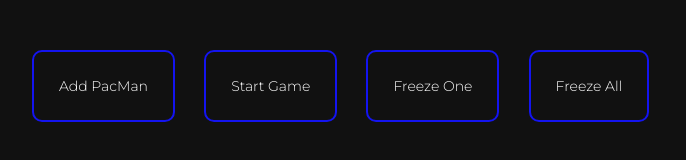
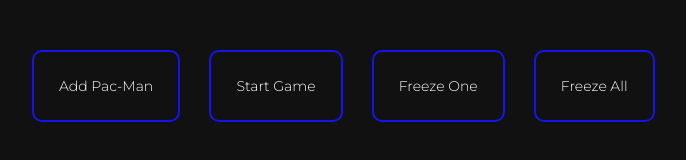
Before and after one commit to tylerthejester/PacMen-Exercise, a plain HTML site: page index.html in a window 1280 px wide. Shown: the whole page, without its empty margins (26-712 px from the left). Drawn offline with Linux system fonts and the light colour scheme.

Commit message:
Update index.html

```diff
--- a/index.html
+++ b/index.html
@@ -54,7 +54,7 @@
 
 <body>
     <div id='game'>
-        <button onclick='makeOne()' width='200' height='30'>Add PacMan</button>
+        <button onclick='makeOne()' width='200' height='30'>Add Pac-Man</button>
         <button onclick='update()' width='200' height='30' class="button-2">Start Game</button>
         <button onclick='freezeOne()' width='200' height='30' class="button-2">Freeze One</button>
         <button onclick='freezeAll()' width='200' height='30' class="button-2">Freeze All</button>
```
